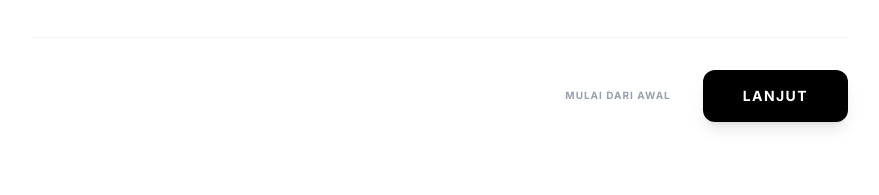
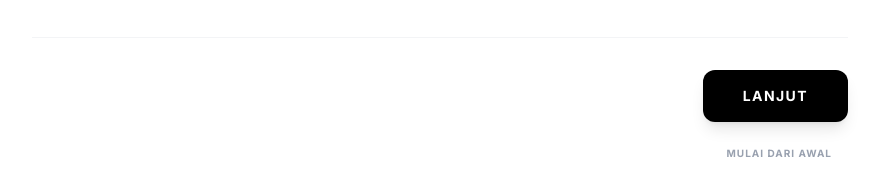
Before and after one commit to arekgresikid/form-consult, a React (Vite) app: page / in a window 1280 px wide. Shown: the part 2694-2889 px from the top of the page, without its empty margins (200-1079 px from the left). Built offline with nearby package versions, Linux system fonts and the light colour scheme; a web font is replaced by a local one.

Commit message:
style: move reset button below primary action button

```diff
--- a/src/components/ConsultationForm.tsx
+++ b/src/components/ConsultationForm.tsx
@@ -398,15 +398,7 @@ export default function ConsultationForm() {
               Kembali
             </button>
           )}
-          <div className="flex items-center gap-4 ml-auto">
-            <button
-              type="button"
-              onClick={handleResetForm}
-              className="px-4 py-2 text-gray-400 hover:text-red-500 text-[10px] font-bold uppercase tracking-widest transition-colors"
-            >
-              Mulai Dari Awal
-            </button>
-
+          <div className="flex flex-col items-end ml-auto">
             {currentStep < totalSteps ? (
               <button
                 type="button"
@@ -424,6 +416,14 @@ export default function ConsultationForm() {
                 {isSubmitting ? 'Mengirim...' : 'Kirim Konsultasi'}
               </button>
             )}
+
+            <button
+              type="button"
+              onClick={handleResetForm}
+              className="mt-4 px-4 py-2 text-gray-400 hover:text-red-500 text-[10px] font-bold uppercase tracking-widest transition-colors"
+            >
+              Mulai Dari Awal
+            </button>
           </div>
         </div>
 
```
